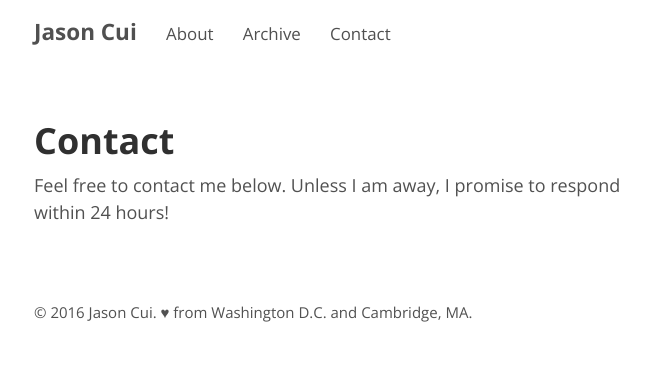
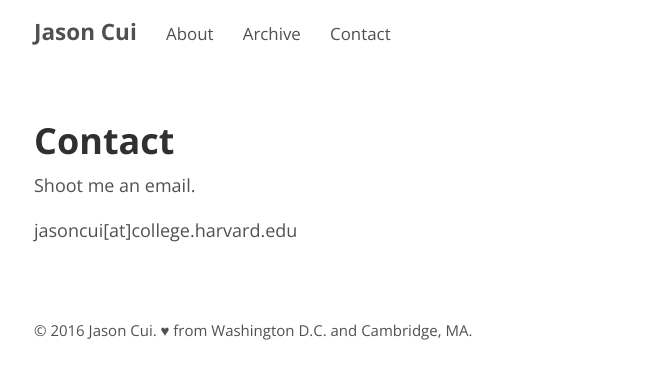
Before and after one commit to jasoncui/jasoncui.github.io, a Jekyll site: the page built from contact.md, in a window 1280 px wide. Shown: the top 379 px of the page, without its empty margins (291-941 px from the left). Built offline with Jekyll 4.4.1, drawn with Linux system fonts in a browser that asks for light colours.

Commit message:
new contact

```diff
--- a/contact.md
+++ b/contact.md
@@ -3,4 +3,6 @@ layout: page
 title: Contact
 ---
 
-Feel free to contact me below. Unless I am away, I promise to respond within 24 hours!
+Shoot me an email.
+
+jasoncui[at]college.harvard.edu
```
